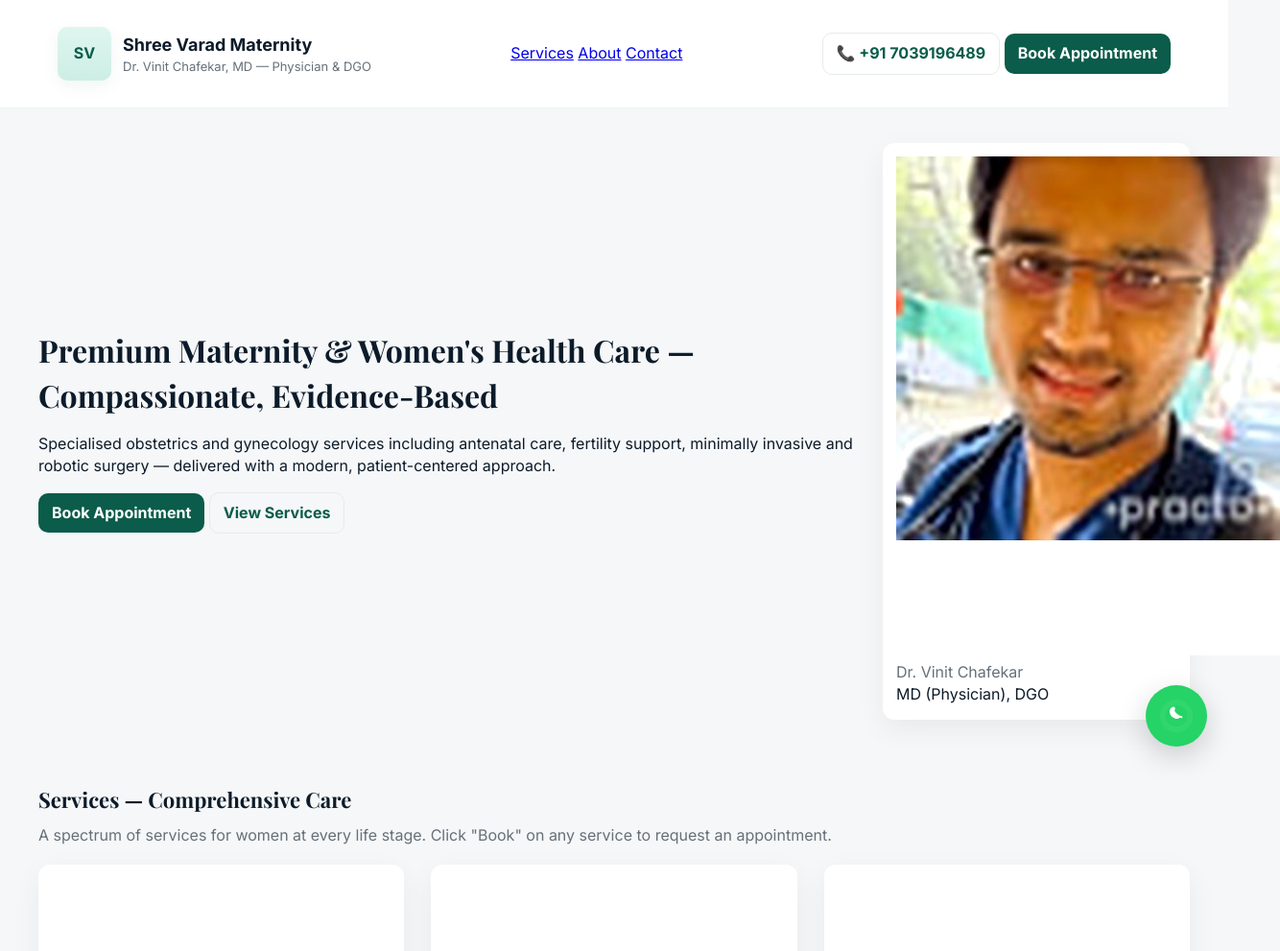
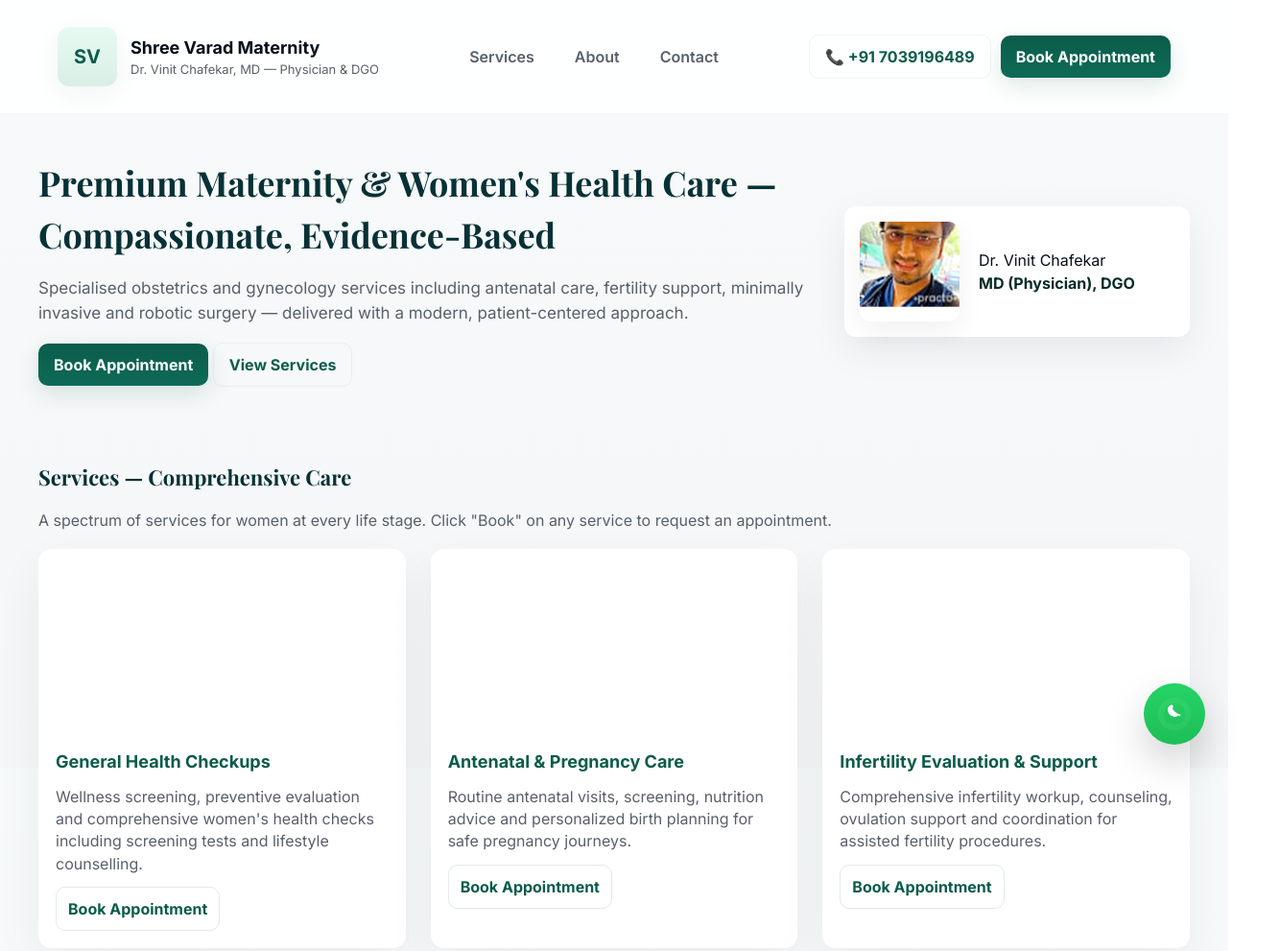
Before and after one commit to OurWillpower/DrVinit, a website: page index.html in a window 1280 px wide. Shown: the top 991 px of the page at 96% size, 1334 px wide, since content can reach past the window. Drawn offline with nearby package versions, Linux system fonts and the light colour scheme.

Commit message:
Update styles.css

```diff
--- a/styles.css
+++ b/styles.css
@@ -1,148 +1,113 @@
-/* styles.css — complete replacement
-   Designed for the index.html above.
-   Delete your old styles.css and paste this file.
-*/
+/* styles.css — premium design for Shree Varad Maternity */
 
-/* Root theme */
-:root{
-  --bg: #f6f7f8;
+/* Theme */
+:root {
+  --bg: #f5f6f7;
   --card: #ffffff;
-  --accent: #0B5C4A; /* deep teal */
-  --muted: #66707a;
-  --soft: #e9f6f1;
-  --max-width: 1200px;
-  --radius: 12px;
-  --shadow: 0 10px 30px rgba(9,14,20,0.06);
+  --accent: #0B5C4A;   /* deep teal */
+  --accent-2: #0E6B57;
+  --muted: #58606a;
+  --glass: rgba(255,255,255,0.7);
+  --radius: 14px;
+  --shadow: 0 14px 40px rgba(8,20,30,0.07);
+  --maxw: 1200px;
   font-family: 'Inter', system-ui, -apple-system, 'Segoe UI', Roboto, 'Helvetica Neue', Arial;
 }
 
-/* Reset-ish */
+/* Reset */
 *{box-sizing:border-box}
 html,body{height:100%}
 body{
   margin:0;
-  background:var(--bg);
-  color:#0c1b2a;
+  background:linear-gradient(180deg,#f7fafb 0%, var(--bg) 100%);
+  color:#07101a;
   -webkit-font-smoothing:antialiased;
   -moz-osx-font-smoothing:grayscale;
-  line-height:1.45;
+  line-height:1.5;
   font-size:16px;
 }
 
 /* Container */
-.container{
-  max-width:var(--max-width);
-  margin:0 auto;
-  padding:28px 20px;
-}
+.container{max-width:var(--maxw);margin:0 auto;padding:28px 20px}
 
 /* Header */
-.site-header{
-  background:#fff;
-  border-bottom:1px solid #eef2f4;
-  position:sticky;
-  top:0;
-  z-index:900;
-}
-.site-header .container{
-  display:flex;
-  gap:18px;
-  align-items:center;
-  justify-content:space-between;
-}
-.brand{display:flex;gap:12px;align-items:center}
-.logo-mark{
-  width:56px;height:56px;border-radius:10px;background:linear-gradient(180deg,#dff6ef,#cdeee5);display:flex;align-items:center;justify-content:center;font-weight:700;color:var(--accent);
-  box-shadow:0 6px 18px rgba(11,92,74,0.06);
-}
+.site-header{position:sticky;top:0;background:rgba(255,255,255,0.88);backdrop-filter:blur(6px);border-bottom:1px solid rgba(12,20,28,0.04);z-index:1000}
+.header-inner{display:flex;align-items:center;justify-content:space-between;gap:20px}
+.brand{display:flex;align-items:center;gap:14px}
+.logo-mark{width:62px;height:62px;border-radius:12px;background:linear-gradient(180deg,#e7faf2,#d9efe6);display:flex;align-items:center;justify-content:center;color:var(--accent);font-weight:700;font-size:20px;box-shadow:0 8px 30px rgba(11,92,74,0.06)}
 .brand-title{font-weight:700;font-size:18px}
 .brand-sub{font-size:13px;color:var(--muted)}
 
-/* Navigation */
-.top-nav{display:flex;gap:16px;align-items:center}
-.top-nav a{color:var(--muted);text-decoration:none;font-weight:600;padding:10px;border-radius:8px}
-.top-nav a:hover{background:rgba(11,92,74,0.04);color:var(--accent)}
+/* Nav */
+.main-nav{display:flex;gap:18px;align-items:center}
+.main-nav a{color:var(--muted);text-decoration:none;padding:10px 12px;border-radius:10px;font-weight:600}
+.main-nav a:hover{color:var(--accent);background:rgba(11,92,74,0.03)}
 
-/* Header CTAs */
-.header-ctas{display:flex;gap:8px;align-items:center}
-.btn{display:inline-block;padding:9px 14px;border-radius:10px;text-decoration:none;font-weight:700}
-.btn-primary{background:var(--accent);color:#fff}
-.btn-ghost{background:transparent;border:1px solid #e6ece9;color:var(--accent)}
+/* Header actions */
+.header-actions{display:flex;gap:10px;align-items:center}
+.btn{display:inline-block;padding:10px 16px;border-radius:10px;text-decoration:none;font-weight:700}
+.btn-primary{background:linear-gradient(180deg,var(--accent),var(--accent-2));color:#fff;box-shadow:0 8px 24px rgba(11,92,74,0.14)}
+.btn-ghost{background:transparent;border:1px solid rgba(11,92,74,0.06);color:var(--accent);font-weight:700}
 
 /* Hero */
-.hero{display:flex;gap:24px;align-items:center;padding:36px 0}
+.hero{display:flex;gap:28px;align-items:center;padding:44px 0}
 .hero-left{flex:1}
-.hero-right{width:320px;flex-shrink:0}
-.hero-photo{width:100%;border-radius:12px;box-shadow:var(--shadow);display:block}
-.hero h1{font-family:'Playfair Display',serif;font-size:32px;margin:0 0 12px}
-.muted{color:var(--muted)}
-.hero-ctas{margin-top:12px;display:flex;gap:10px}
+.hero-right{width:360px;flex-shrink:0}
+.hero h1{font-family:'Playfair Display',serif;font-size:36px;margin:0 0 14px;color:#073136}
+.lead{color:var(--muted);font-size:17px;margin-bottom:18px}
+.hero-card{background:linear-gradient(180deg,rgba(255,255,255,0.9),#fff);border-radius:14px;padding:18px;box-shadow:var(--shadow);display:flex;gap:12px;align-items:center}
+.hero-doctor{width:104px;height:104px;border-radius:12px;object-fit:cover;box-shadow:0 10px 30px rgba(6,24,30,0.06)}
+.hero-card-body{padding-left:8px}
+.strong{font-weight:700;color:#062b28}
 
-/* Section Titles */
-.section-title{font-family:'Playfair Display',serif;font-size:22px;margin:8px 0 10px}
-.section-intro{margin:0 0 18px;color:var(--muted)}
+/* Section titles */
+.section-title{font-family:'Playfair Display',serif;font-size:22px;margin:6px 0 12px;color:#073136}
+.section-intro{color:var(--muted);margin-bottom:18px}
 
 /* Services grid */
-.services-section{padding:24px 0 46px}
-.services-grid{
-  display:grid;
-  grid-template-columns:repeat(3,1fr);
-  gap:28px;
-  align-items:start;
-}
+.services-section{padding:28px 0 48px}
+.services-grid{display:grid;grid-template-columns:repeat(3,1fr);gap:26px}
 
-/* Card style */
-.service-card{
-  background:var(--card);
-  border-radius:var(--radius);
-  overflow:hidden;
-  box-shadow:var(--shadow);
-  display:flex;
-  flex-direction:column;
-  transition:transform .22s ease, box-shadow .22s ease;
-}
-.service-card:hover{transform:translateY(-8px);box-shadow:0 18px 36px rgba(9,14,20,0.09)}
-.service-image{
-  height:180px;
-  background-size:cover;
-  background-position:center;
-  border-bottom:6px solid var(--soft);
-}
-.service-body{padding:18px}
-.service-body h3{margin:0 0 8px;font-size:20px;color:var(--accent)}
-.service-body p{margin:0;color:var(--muted)}
+/* Service card premium */
+.service-card{background:linear-gradient(180deg,rgba(255,255,255,0.98),#fff);border-radius:14px;overflow:hidden;box-shadow:0 18px 50px rgba(8,20,30,0.06);display:flex;flex-direction:column;transition:transform .28s cubic-bezier(.2,.9,.3,1),box-shadow .28s ease}
+.service-card:hover{transform:translateY(-10px);box-shadow:0 28px 80px rgba(8,20,30,0.12)}
+.service-image{height:190px;background-size:cover;background-position:center;filter:contrast(1.02) saturate(1.02)}
+.service-body{padding:18px;display:flex;flex-direction:column;gap:12px}
+.service-body h3{margin:0;font-size:18px;color:var(--accent);font-weight:700}
+.service-body p{margin:0;color:var(--muted);line-height:1.45}
+.service-cta{margin-top:auto}
+.btn-outline{display:inline-block;padding:10px 12px;border-radius:10px;border:1px solid rgba(11,92,74,0.12);background:transparent;color:var(--accent);font-weight:700;text-decoration:none}
 
-/* Two-column generic layout */
-.two-col{display:grid;grid-template-columns:1fr 360px;gap:22px;align-items:start}
-.card{background:var(--card);border-radius:12px;padding:14px;box-shadow:var(--shadow)}
+/* Two column layout */
+.two-col{display:grid;grid-template-columns:1fr 380px;gap:20px;align-items:start}
+.card{background:linear-gradient(180deg,#fff,#fff);padding:16px;border-radius:12px;box-shadow:var(--shadow)}
 
 /* Doctor image */
-.doctor-img{width:100%;max-width:260px;border-radius:12px;display:block;margin:0 auto}
+.doctor-img{width:100%;max-width:280px;border-radius:10px;display:block;margin:0 auto}
+
+/* Contact */
+.contact-section .card{padding:18px}
 
 /* Footer */
-.site-footer{padding:20px 0;background:transparent;border-top:1px solid #eef2f4}
-.site-footer .container{display:flex;justify-content:space-between;align-items:center}
+.site-footer{padding:28px 0;border-top:1px solid rgba(10,20,24,0.03);background:transparent}
+.footer-inner{display:flex;justify-content:space-between;align-items:center;color:var(--muted)}
 
 /* Floating WhatsApp */
-.whatsapp-float{
-  position:fixed;right:22px;bottom:22px;width:64px;height:64px;border-radius:50%;background:#25D366;display:flex;align-items:center;justify-content:center;box-shadow:0 10px 30px rgba(2,6,23,0.18);z-index:9999;text-decoration:none;
-}
-.whatsapp-float svg{width:34px;height:34px;fill:#fff}
+.whatsapp-float{position:fixed;right:24px;bottom:24px;width:64px;height:64px;border-radius:50%;background:linear-gradient(180deg,#25D366,#1ebe57);display:flex;align-items:center;justify-content:center;box-shadow:0 18px 40px rgba(2,6,23,0.18);z-index:9999;text-decoration:none}
+.whatsapp-float svg{width:34px;height:34px;fill:#fff;opacity:0.98}
 
 /* Responsive */
-@media (max-width:980px){
+@media (max-width:1024px){
   .services-grid{grid-template-columns:repeat(2,1fr)}
   .two-col{grid-template-columns:1fr}
-  .hero{flex-direction:column}
-  .hero-right{width:100%}
-  .site-header .container{padding:10px 0}
+  .hero-right{width:320px}
 }
 @media (max-width:640px){
   .services-grid{grid-template-columns:1fr}
-  .top-nav{display:none}
-  .header-ctas .btn-ghost{display:none}
-  .brand-title{font-size:16px}
+  .hero{flex-direction:column;gap:18px}
+  .main-nav{display:none}
+  .header-actions .btn-ghost{display:none}
+  .container{padding:18px}
+  .hero-right{width:100%}
   .hero h1{font-size:26px}
-  .hero-photo{height:260px;object-fit:cover}
-  .container{padding:18px}
 }
```
